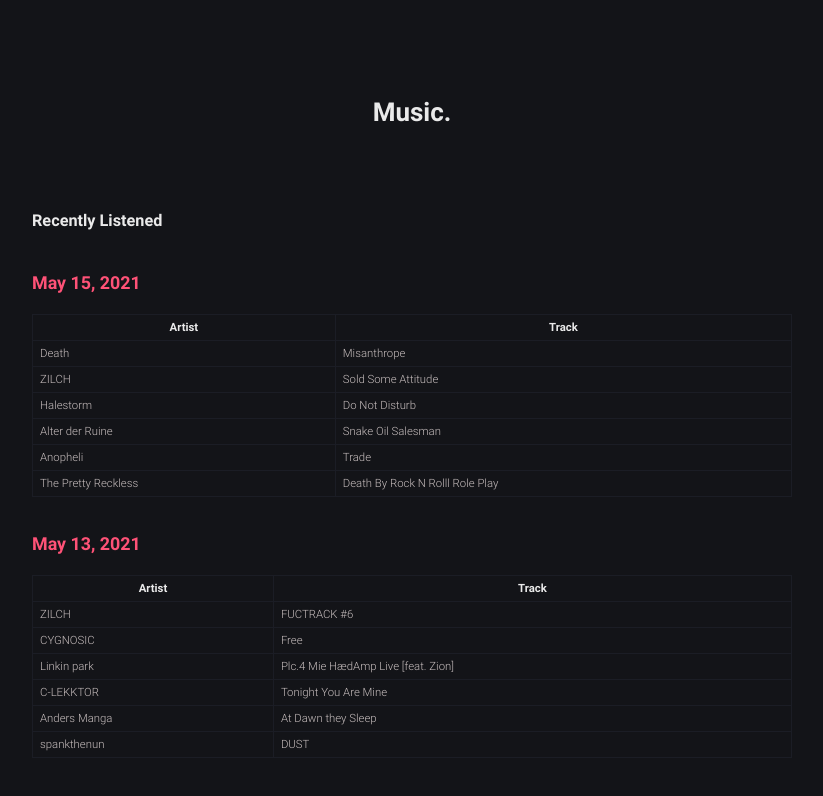
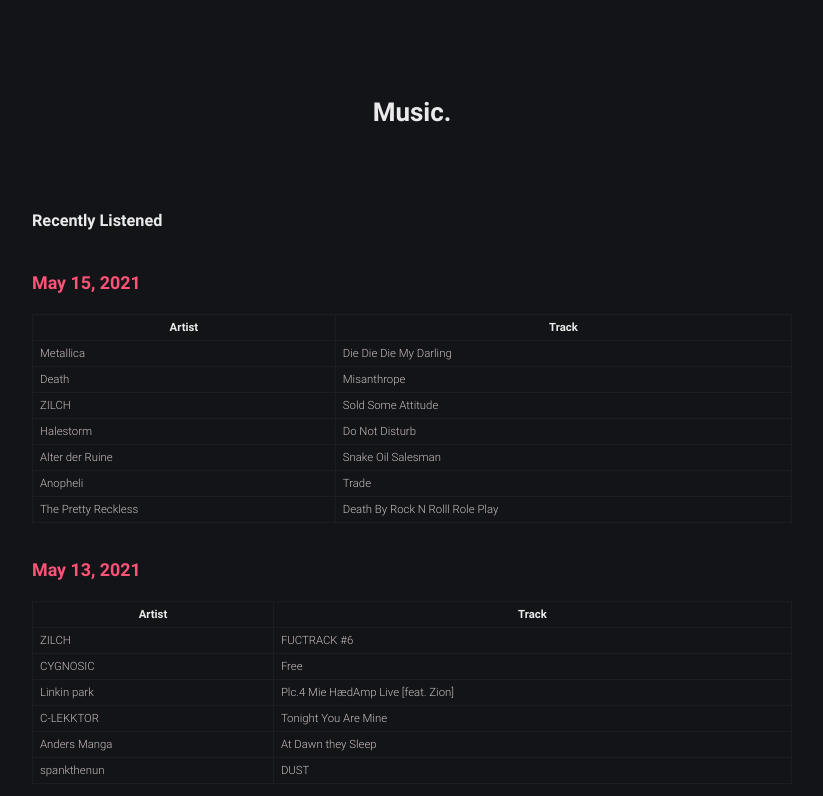
Before and after one commit to robert-marshall/xyz, a Jekyll site: the page built from music.md, in a window 1280 px wide and 900 px high, cut to the strip 104-900 px from the top of the window. Shown: the whole strip, without its empty margins (228-1051 px from the left). Built offline with Jekyll 4.4.1, drawn with Linux system fonts in a browser that asks for light colours.

Commit message:
loginx broke the regex, lame

```diff
--- a/music.md
+++ b/music.md
@@ -11,6 +11,7 @@
 
 | Artist | Track |
 |--------|-------|
+Metallica | Die Die Die My Darling
 Death | Misanthrope
 ZILCH | Sold Some Attitude
 Halestorm | Do Not Disturb
```
